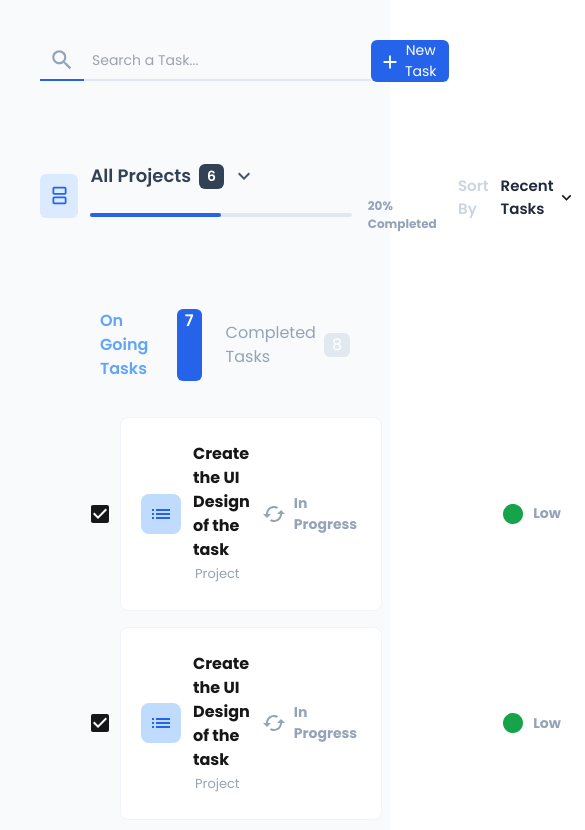
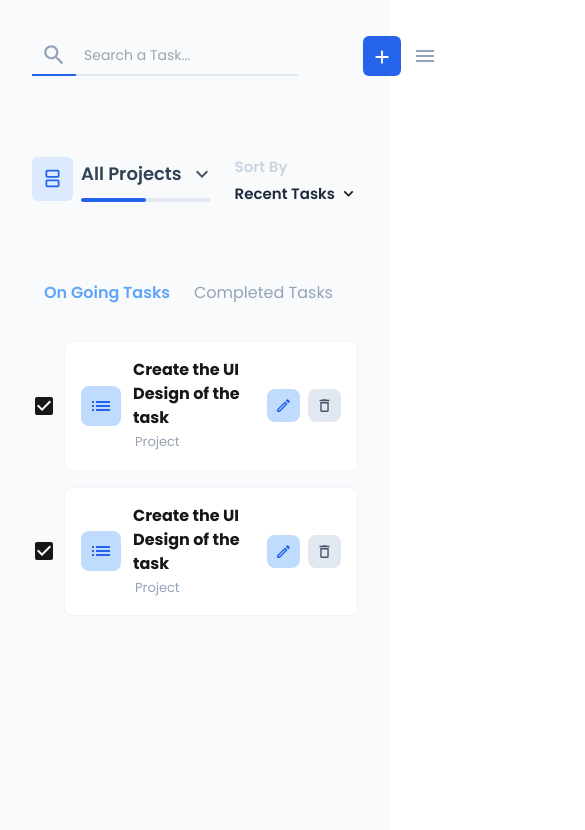
Before and after one commit to Briankurtish/Project-Manager-Platform-with-Next-JS-and-React, a Next.js app: page / in a window 390 px wide. Shown: the top 830 px of the page, 585 px wide, since content can reach past the window. Built offline with nearby package versions, Linux system fonts and the light colour scheme.

Commit message:
making tasks and projets view responsive

```diff
--- a/app/Components/SideBar.tsx
+++ b/app/Components/SideBar.tsx
@@ -2,7 +2,7 @@ import { BorderAll, Logout, Splitscreen, TaskAlt } from "@mui/icons-material";
 
 const SideBar = () => {
   return (
-    <div className="w-[90px] h-screen py-10 bg-white flex flex-col items-center justify-between  max-sm:hidden">
+    <div className="w-[90px] h-screen py-10 bg-white flex flex-col items-center justify-between  max-[940px]:hidden">
       <Logo />
       <Menu />
       <Profile />
--- a/app/Pages/AllProjects/Components/ProjectsHeader.tsx
+++ b/app/Pages/AllProjects/Components/ProjectsHeader.tsx
@@ -41,7 +41,7 @@ function ProjectsHeader() {
           <Add sx={{ fontSize: "22px" }} className="mt-[2px]" />
           <span className="max-sm:hidden">New Project</span>
         </button>
-        <Menu className="text-slate-400 h-9 cursor-pointer hidden max-sm:block" />
+        <Menu className="text-slate-400 h-9 cursor-pointer hidden max-[940px]:block" />
       </div>
     );
   }
--- a/app/Pages/AllTasks/AllTasks.tsx
+++ b/app/Pages/AllTasks/AllTasks.tsx
@@ -5,7 +5,7 @@ import TasksList from "./Components/TasksList";
 
 const AllTasksContainer = () => {
   return (
-    <div className="bg-slate-50 w-full p-10">
+    <div className="bg-slate-50 w-full p-10 max-sm:p-8 max-sm:py-9">
       <TasksHeader />
       <TasksSubHeader />
       <TasksList />
--- a/app/Pages/AllTasks/Components/TasksHeader.tsx
+++ b/app/Pages/AllTasks/Components/TasksHeader.tsx
@@ -1,4 +1,4 @@
-import { Add, Search } from "@mui/icons-material";
+import { Add, Menu, Search } from "@mui/icons-material";
 import React from "react";
 
 function TasksHeader() {
@@ -23,7 +23,7 @@ function TasksHeader() {
         </div>
 
         {/* Search Input */}
-        <div className="border-b-2 border-slate-200">
+        <div className="border-b-2 w-[67%] border-slate-200">
           <input
             placeholder="Search a Task..."
             className="p-2 bg-transparent text-[14px] outline-none"
@@ -36,10 +36,13 @@ function TasksHeader() {
   //   Add Button
   function AddPTaskButton() {
     return (
-      <button className="bg-blue-600 text-white px-2 pr-3 text-[14px] rounded-md flex gap-1 items-center">
-        <Add sx={{ fontSize: "22px" }} className="mt-[2px]" />
-        <span>New Task</span>
-      </button>
+      <div className="flex gap-3 items-center">
+        <button className="bg-blue-600 text-white p-2 text-[14px] rounded-md flex gap-1 items-center max-sm:pr-2">
+          <Add sx={{ fontSize: "22px" }} className="mt-[2px]" />
+          <span className="max-sm:hidden pr-2">New Task</span>
+        </button>
+        <Menu className="text-slate-400 h-9 cursor-pointer hidden max-[940px]:block" />
+      </div>
     );
   }
 }
--- a/app/Pages/AllTasks/Components/TasksList.tsx
+++ b/app/Pages/AllTasks/Components/TasksList.tsx
@@ -10,7 +10,7 @@ import React from "react";
 
 const TasksList = () => {
   return (
-    <div className="ml-12 mt-11 flex-col flex gap-4">
+    <div className="ml-12 max-sm:ml-0 mt-11 flex-col flex gap-4">
       <Tabs />
       <div className="flex flex-col gap-4">
         <SingleTask />
@@ -27,11 +27,15 @@ function Tabs() {
     <div className="flex items-center gap-6 ml-3 mt-8 mb-5">
       <div className="flex gap-2 text-blue-400 font-semibold">
         <span>On Going Tasks</span>
-        <span className="bg-blue-600 text-white px-2 rounded-md">7</span>
+        <span className="bg-blue-600 text-white px-2 rounded-md max-[420px]:hidden">
+          7
+        </span>
       </div>
       <div className="text-slate-400 flex gap-2 items-center">
         <span>Completed Tasks</span>
-        <span className="bg-slate-200 text-white px-2 rounded-md">8</span>
+        <span className="bg-slate-200 text-white px-2 rounded-md max-[420px]:hidden">
+          8
+        </span>
       </div>
     </div>
   );
@@ -41,7 +45,7 @@ function SingleTask() {
   return (
     <div className="flex gap-2 items-center">
       <CheckBox />
-      <div className="w-full bg-white rounded-lg border border-slate-100 flex gap-3 items-center justify-between p-5 py-6">
+      <div className="w-full bg-white rounded-lg border border-slate-100 flex gap-3 items-center justify-between p-5 py-6 max-sm:p-4">
         <div className="flex gap-3 items-center">
           {/* Wallet Icon */}
           <div>
@@ -65,13 +69,13 @@ function SingleTask() {
 
         {/* Status */}
         <div className="flex gap-36 font-bold item-center">
-          <div className="flex gap-2 items-center">
+          <div className="flex gap-2 items-center max-[770px]:hidden">
             <Cached className="text-[24px] text-slate-400" />
             <span className="text-[14px] text-slate-400">In Progress</span>
           </div>
 
           {/* Priority */}
-          <div className="flex gap-2 items-center">
+          <div className="flex gap-2 items-center max-[940px]:hidden ">
             <Circle className="text-[10px] text-green-600" />
             <span className="text-[14px] text-slate-400">Low</span>
           </div>
--- a/app/Pages/AllTasks/Components/TasksSubHeader.tsx
+++ b/app/Pages/AllTasks/Components/TasksSubHeader.tsx
@@ -11,16 +11,16 @@ const TasksSubHeader = () => {
 
   function MyProjectsText() {
     return (
-      <div className="flex items-center gap-3">
+      <div className="flex items-center max-sm:gap-2 gap-3">
         {/* Project Icon */}
         <div className="w-[41px] -mt-1 flex justify-center items-center h-[44px] rounded-md bg-blue-100">
           <Splitscreen sx={{ fontSize: "21px" }} className="text-blue-600" />
         </div>
-        <ul className="flex flex-col gap-[7px]">
+        <ul className="flex flex-col gap-[7px] max-sm:gap-[10px]">
           <li className="text-[17px] font-semibold flex gap-2 items-center">
             <div className="text-slate-700 flex gap-2 items-center">
               <span className="text-lg">All Projects</span>
-              <span className="bg-slate-700 text-white text-[14px] p-[2px] px-2 rounded-md">
+              <span className="bg-slate-700 text-white text-[14px] p-[2px] px-2 rounded-md max-[420px]:hidden">
                 6
               </span>
             </div>
@@ -28,10 +28,13 @@ const TasksSubHeader = () => {
           </li>
 
           <div className="flex gap-1 items-center">
-            <li className="text-[12px] h-[4px] w-[280px] bg-slate-200 rounded-md overflow-auto">
+            <li className="text-[12px] h-[4px] w-[280px] max-sm:w-[170px] max-[420px]:w-[130px] bg-slate-200 rounded-md overflow-auto">
               <div className="w-1/2 h-[100%] bg-blue-600 rounded-r-xl"></div>
             </li>
-            <p className="text-[12px] text-slate-400 ml-3">20% Completed</p>
+            <p className="text-[12px] text-slate-400 ml-3 max-sm:hidden">
+              {" "}
+              20% Completed
+            </p>
           </div>
         </ul>
       </div>
@@ -40,7 +43,7 @@ const TasksSubHeader = () => {
 
   function SortByButton() {
     return (
-      <div className="flex text-[15px] font-semibold gap-3">
+      <div className="flex max-sm:flex-col text-[15px] font-semibold gap-3 max-sm:gap-1">
         <span className="text-slate-300">Sort By</span>
         <div className="flex gap-1 items-center cursor-pointer">
           <span className="text-slate-800">Recent Tasks</span>
--- a/app/page.tsx
+++ b/app/page.tsx
@@ -7,6 +7,7 @@ export default function Home() {
     <div className="flex w-full h-screen poppins">
       <SideBar />
 
+      {/* <AllProjects /> */}
       <AllTasksContainer />
     </div>
   );
```
